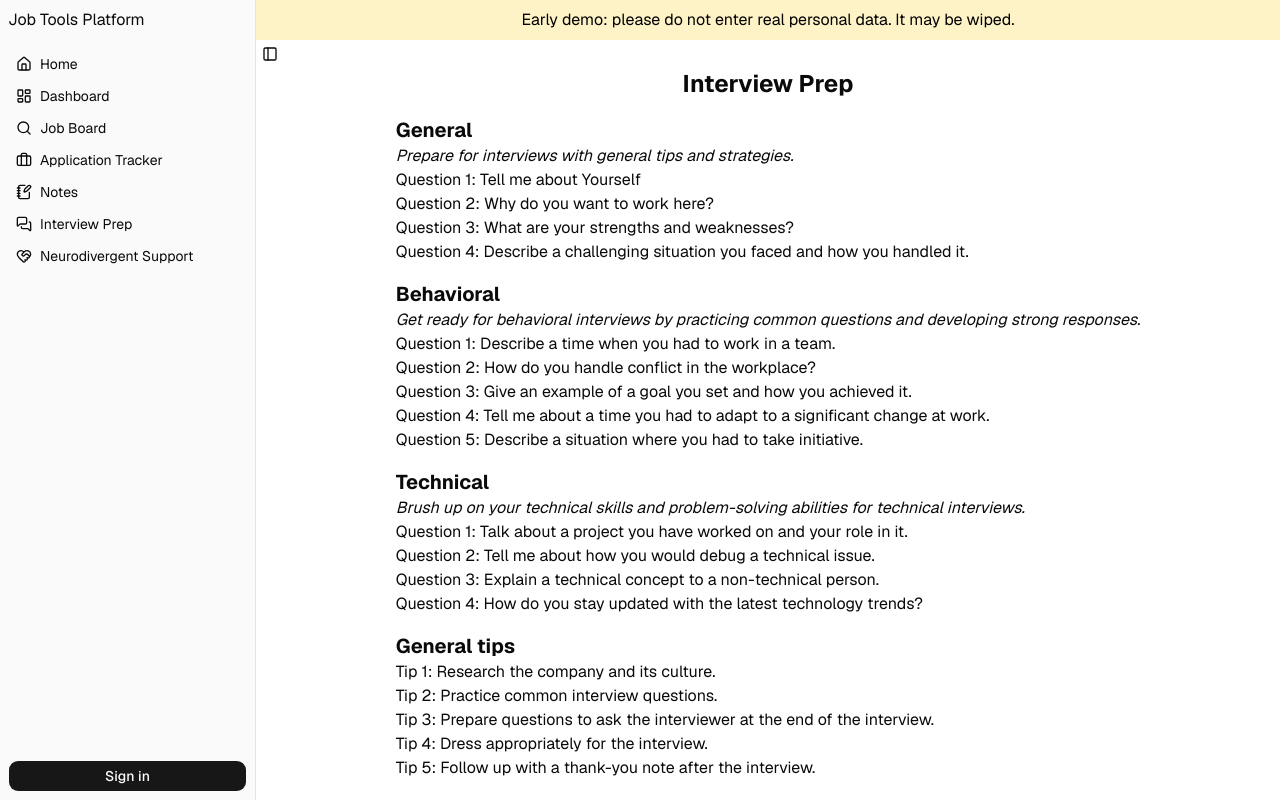
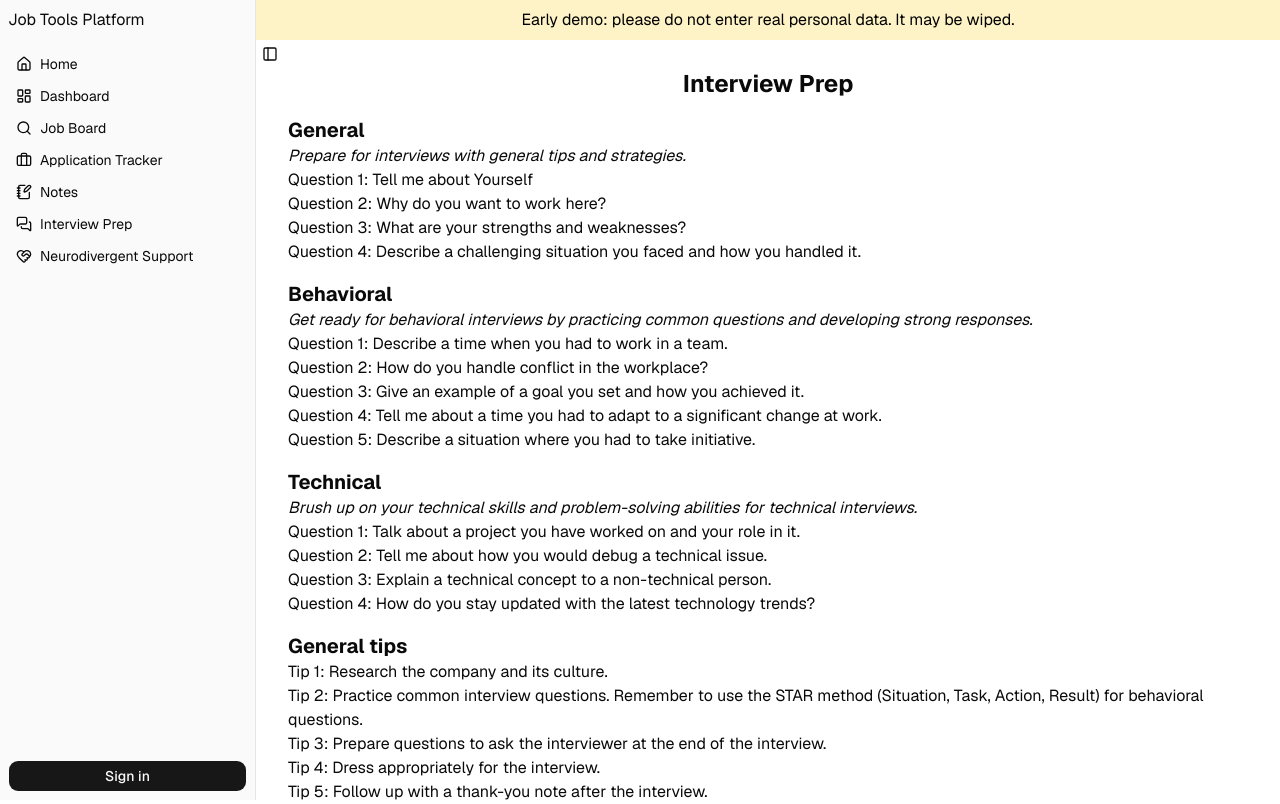
Before and after one commit to hannahro15/Job-tools-platform, a Next.js app: page /interview-prep in a window 1280 px wide. Built offline with nearby package versions, Linux system fonts and the light colour scheme; no server answers.

Commit message:
Add in STAR method in general tips

```diff
--- a/app/(app)/interview-prep/page.tsx
+++ b/app/(app)/interview-prep/page.tsx
@@ -61,7 +61,10 @@ export default function InterviewPrep() {
         <h2 className="text-xl font-bold mt-4">General tips</h2>
         <ul>
           <li>Tip 1: Research the company and its culture.</li>
-          <li>Tip 2: Practice common interview questions.</li>
+          <li>
+            Tip 2: Practice common interview questions. Remember to use the STAR
+            method (Situation, Task, Action, Result) for behavioral questions.
+          </li>
           <li>
             Tip 3: Prepare questions to ask the interviewer at the end of the
             interview.
```
